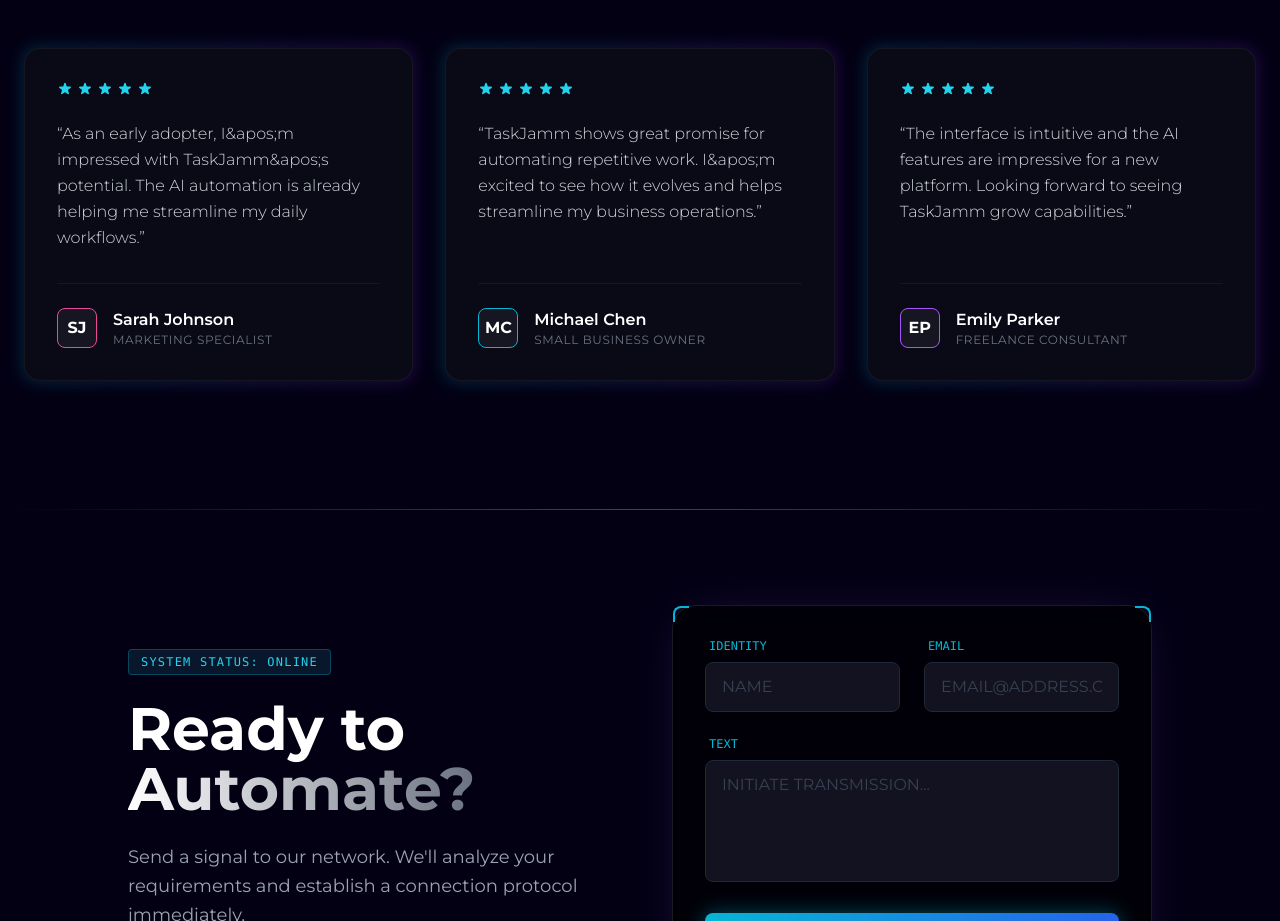
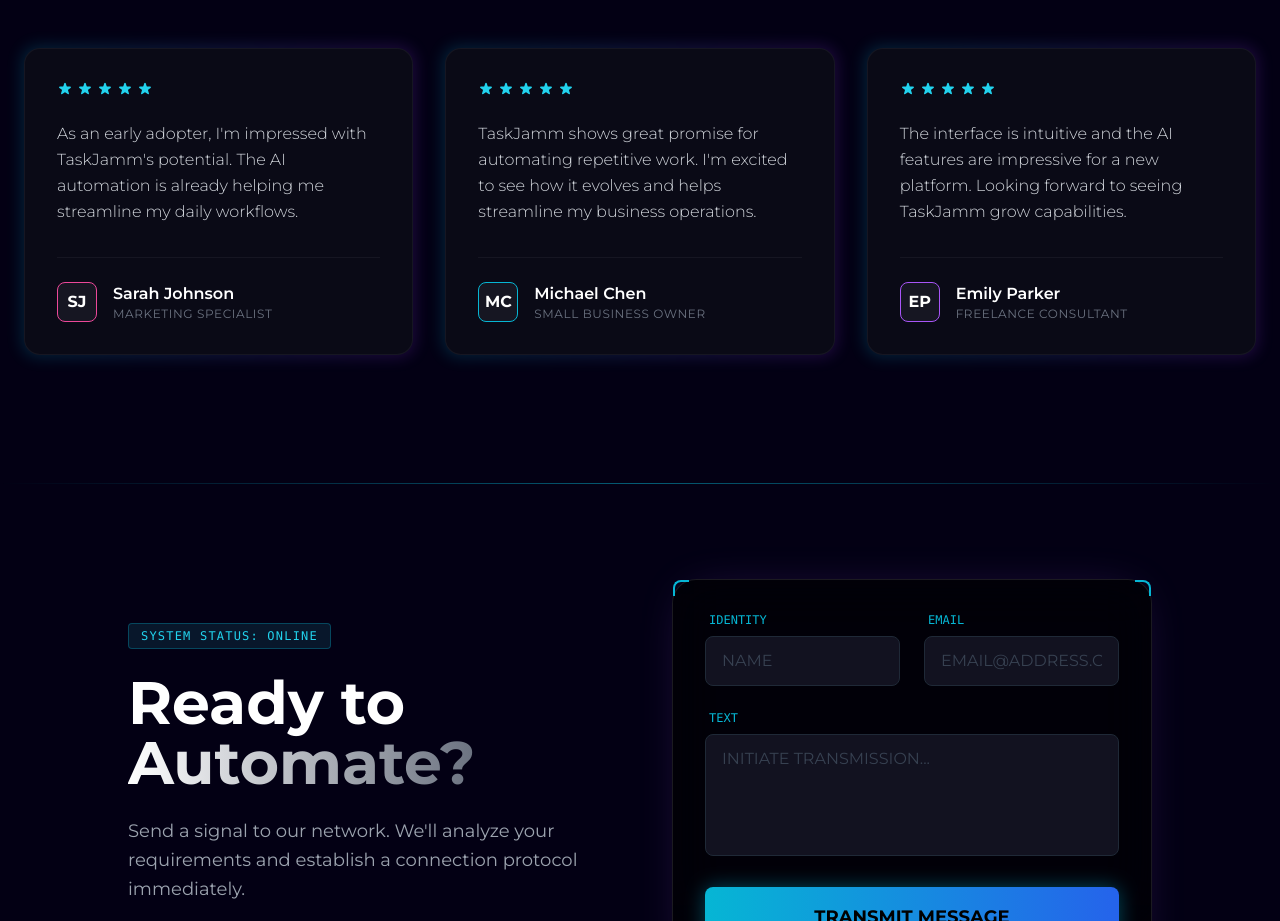
Before and after one commit to shakilshegu/automation-Landing-Page, a Next.js app: page / in a window 1280 px wide. Shown: the part 1100-2021 px from the top of the page. Built offline with nearby package versions, Linux system fonts and the light colour scheme.

Commit message:
updated new things

```diff
--- a/app/page.tsx
+++ b/app/page.tsx
@@ -160,8 +160,8 @@
 
           <div className="grid md:grid-cols-3 gap-8">
             {[
-              { text: "As an early adopter, I&apos;m impressed with TaskJamm&apos;s potential. The AI automation is already helping me streamline my daily workflows.", name: "Sarah Johnson", role: "Marketing Specialist", initials: "SJ", accent: "border-pink-500" },
-              { text: "TaskJamm shows great promise for automating repetitive work. I&apos;m excited to see how it evolves and helps streamline my business operations.", name: "Michael Chen", role: "Small Business Owner", initials: "MC", accent: "border-cyan-500" },
+              { text: "As an early adopter, I'm impressed with TaskJamm's potential. The AI automation is already helping me streamline my daily workflows.", name: "Sarah Johnson", role: "Marketing Specialist", initials: "SJ", accent: "border-pink-500" },
+              { text: "TaskJamm shows great promise for automating repetitive work. I'm excited to see how it evolves and helps streamline my business operations.", name: "Michael Chen", role: "Small Business Owner", initials: "MC", accent: "border-cyan-500" },
               { text: "The interface is intuitive and the AI features are impressive for a new platform. Looking forward to seeing TaskJamm grow capabilities.", name: "Emily Parker", role: "Freelance Consultant", initials: "EP", accent: "border-purple-500" }
             ].map((t, i) => (
               <div key={i} className="group relative">
@@ -175,7 +175,7 @@
                         </svg>
                       ))}
                     </div>
-                    <p className="text-gray-300 mb-8 leading-relaxed font-light">&ldquo;{t.text}&rdquo;</p>
+                    <p className="text-gray-300 mb-8 leading-relaxed font-light">{t.text}</p>
                   </div>
                   <div className="flex items-center gap-4 pt-6 border-t border-white/5">
                     <div className={`w-10 h-10 rounded-lg border ${t.accent} flex items-center justify-center text-white font-bold bg-white/5`}>
```
